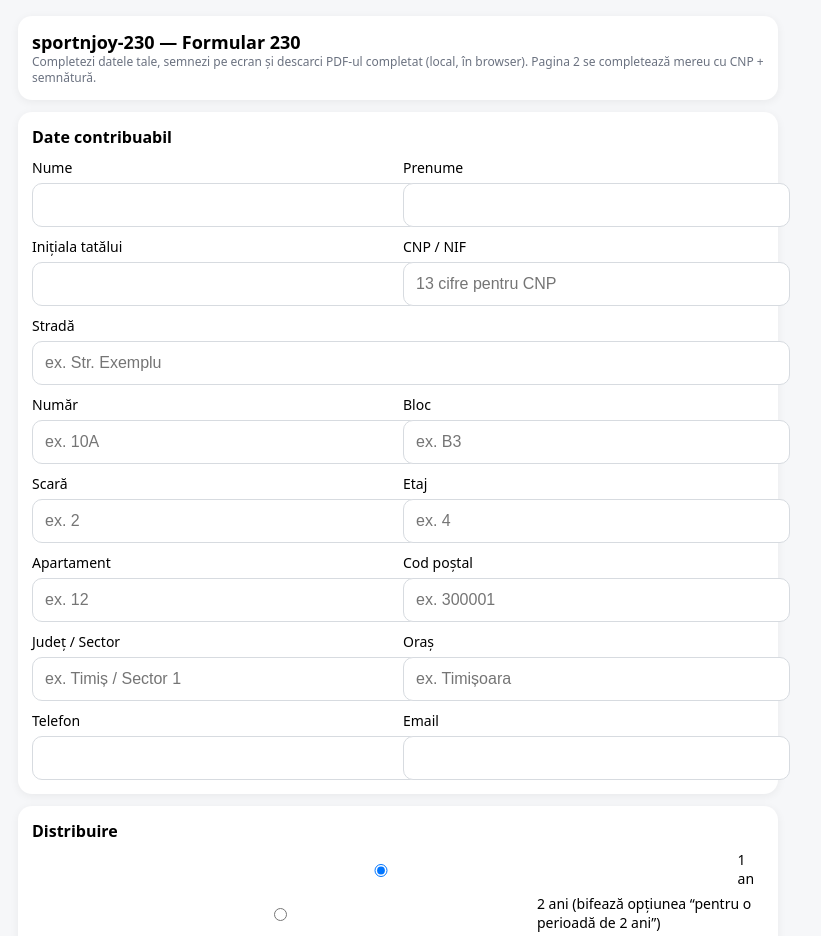
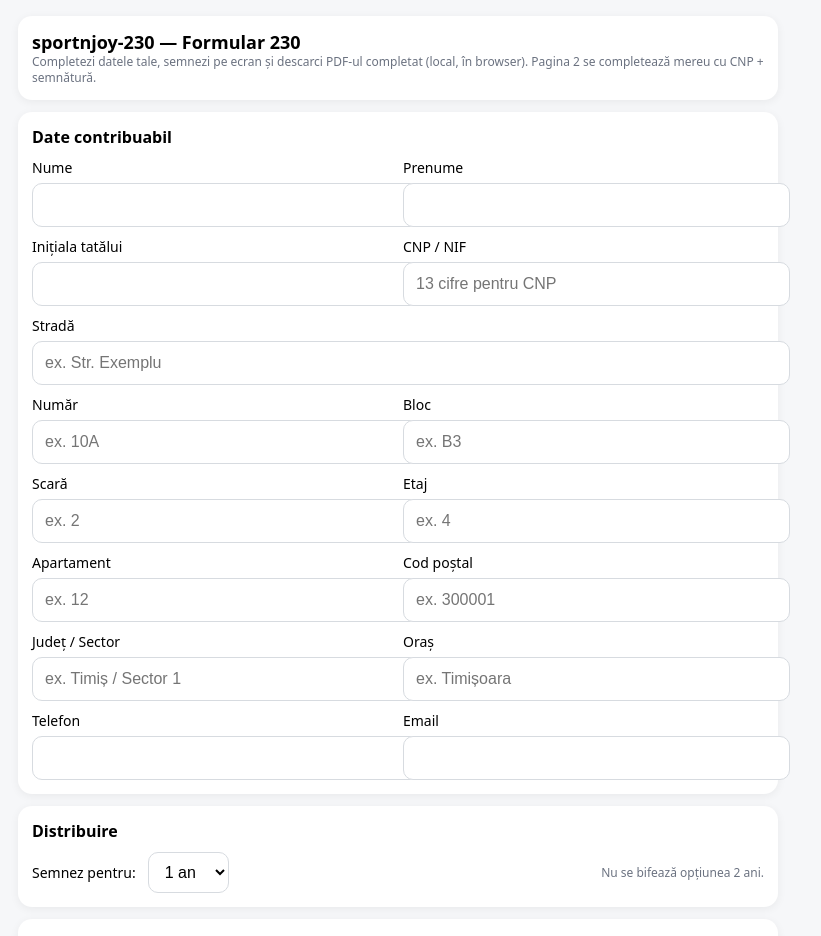
Before and after one commit to ndanl/sportnjoy-230, a React (Vite) app: page / in a window 1280 px wide. Shown: the top 936 px of the page, without its empty margins (242-1063 px from the left). Built offline with nearby package versions, Linux system fonts and the light colour scheme.

Commit message:
fix coords

```diff
--- a/src/App.jsx
+++ b/src/App.jsx
@@ -158,33 +158,35 @@ export default function App() {
         </div>
       </div>
 
-      <div className="card">
-        <div style={{ fontWeight: 700 }}>Distribuire</div>
+<div className="card">
+  <div style={{ fontWeight: 700 }}>Distribuire</div>
 
-        <label style={{ display: "flex", gap: 10, alignItems: "center", marginTop: 8 }}>
-          <input
-            type="radio"
-            name="aniDistribuire"
-            checked={Number(form.aniDistribuire) === 1}
-            onChange={() => setForm((p) => ({ ...p, aniDistribuire: 1 }))}
-          />
-          1 an
-        </label>
+  <div style={{ display: "flex", gap: 12, alignItems: "center", marginTop: 10 }}>
+    <div style={{ fontSize: 14 }}>Semnez pentru:</div>
 
-        <label style={{ display: "flex", gap: 10, alignItems: "center", marginTop: 6 }}>
-          <input
-            type="radio"
-            name="aniDistribuire"
-            checked={Number(form.aniDistribuire) === 2}
-            onChange={() => setForm((p) => ({ ...p, aniDistribuire: 2 }))}
-          />
-          2 ani (bifează opțiunea “pentru o perioadă de 2 ani”)
-        </label>
+    <select
+      value={Number(form.aniDistribuire)}
+      onChange={(e) => setForm((p) => ({ ...p, aniDistribuire: Number(e.target.value) }))}
+      style={{
+        padding: "10px 12px",
+        borderRadius: 10,
+        border: "1px solid #d7dbe0",
+        fontSize: 16,
+        background: "#fff",
+      }}
+    >
+      <option value={1}>1 an</option>
+      <option value={2}>2 ani</option>
+    </select>
 
-        <div className="small" style={{ marginTop: 8 }}>
-          Indiferent de selecție, pagina 2 se completează cu CNP + semnătură.
-        </div>
-      </div>
+    <div className="small" style={{ marginLeft: "auto" }}>
+      {Number(form.aniDistribuire) === 2
+        ? "Se bifează opțiunea 2 ani."
+        : "Nu se bifează opțiunea 2 ani."}
+    </div>
+  </div>
+</div>
+
 
       <div className="card">
         <div style={{ fontWeight: 700 }}>Semnătură</div>
```
